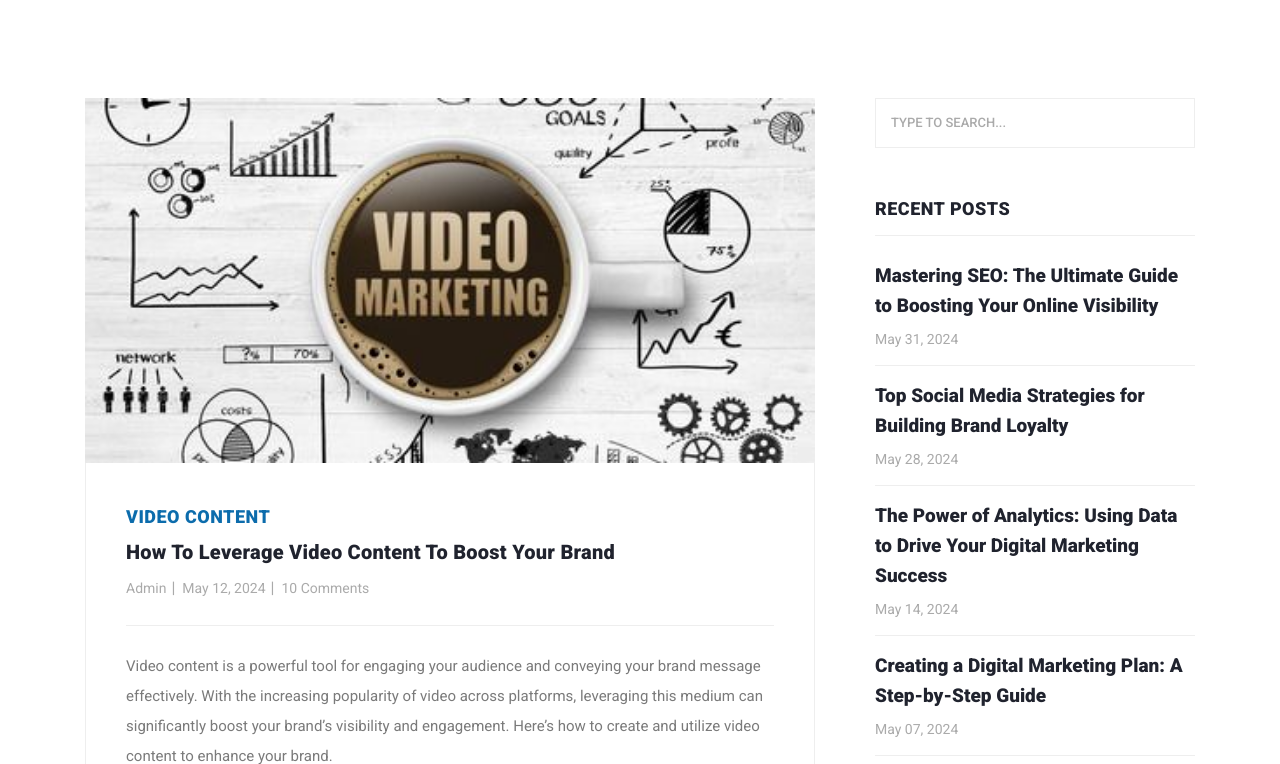
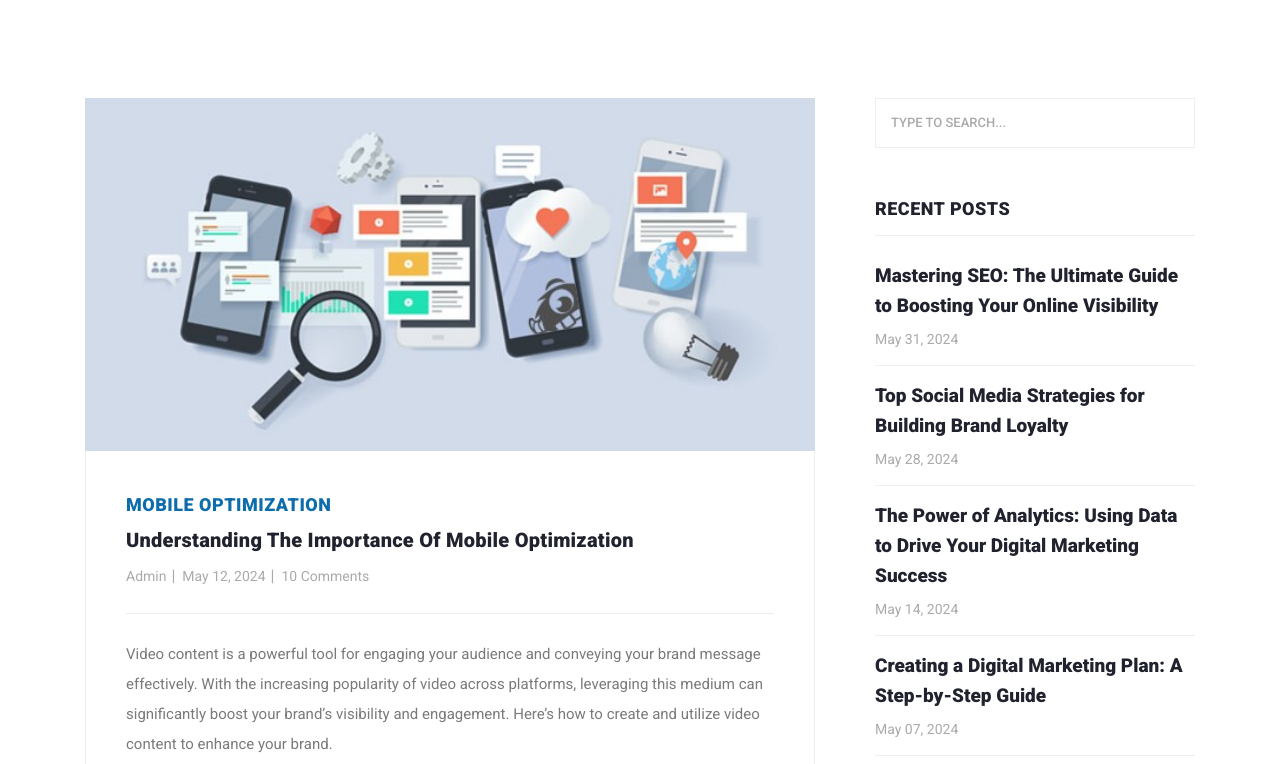
Before and after one commit to DNXEMPIRE-1/gopro4, a website: page blog/post-details13.html in a window 1280 px wide. Shown: the part 682-1446 px from the top of the page. Drawn offline with Linux system fonts and the light colour scheme.

Commit message:
Update post-details13.html

```diff
--- a/blog/post-details13.html
+++ b/blog/post-details13.html
@@ -123,11 +123,11 @@
                 <div class="col-lg-12">
                   <div class="blog-post">
                     <div class="blog-thumb">
-                      <img src="assets/images/vid.jpg" alt="">
+                      <img src="assets/images/mobile.jpeg" alt="">
                     </div>
                     <div class="down-content">
-                      <span>Video Content</span>
-                      <h4>How to Leverage Video Content to Boost Your Brand</h4>
+                      <span>Mobile Optimization</span>
+                      <h4>Understanding the Importance of Mobile Optimization</h4>
                       <ul class="post-info">
                         <li><a href="#">Admin</a></li>
                         <li><a href="#">May 12, 2024</a></li>
```
